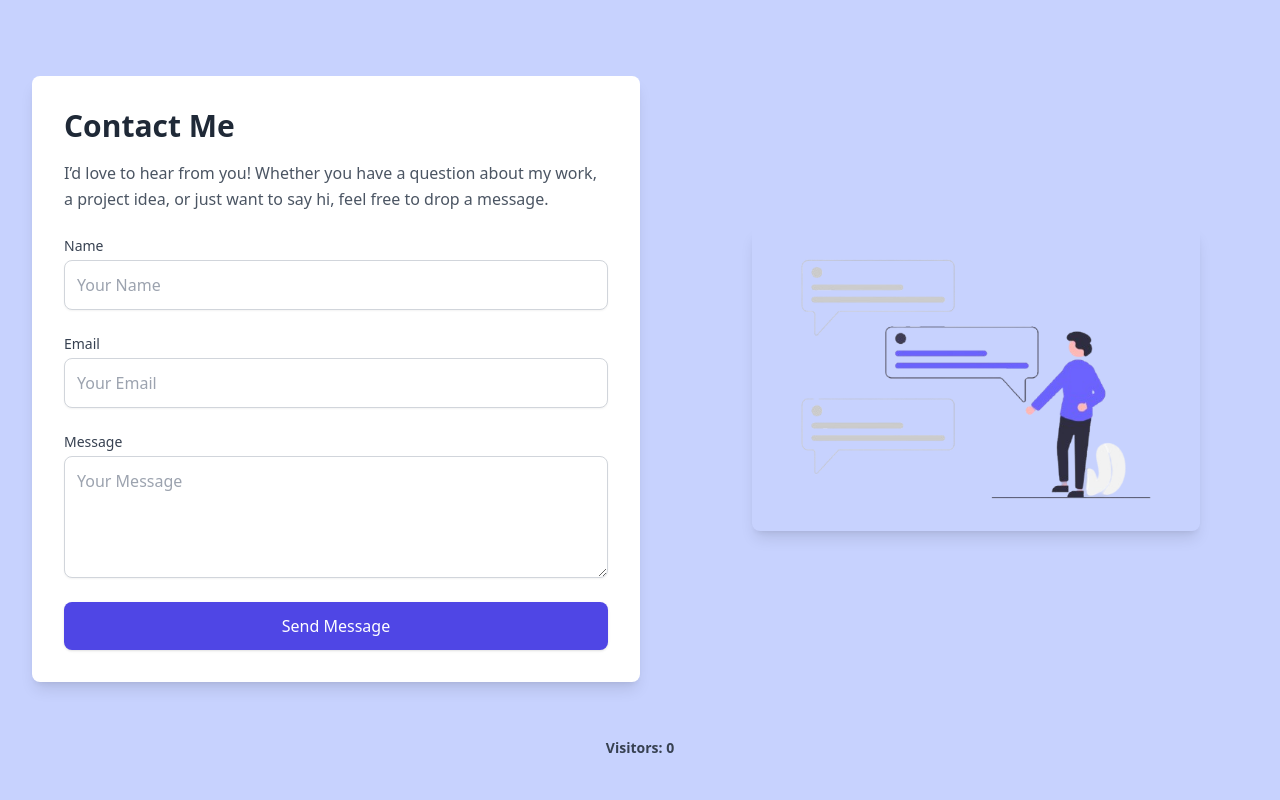
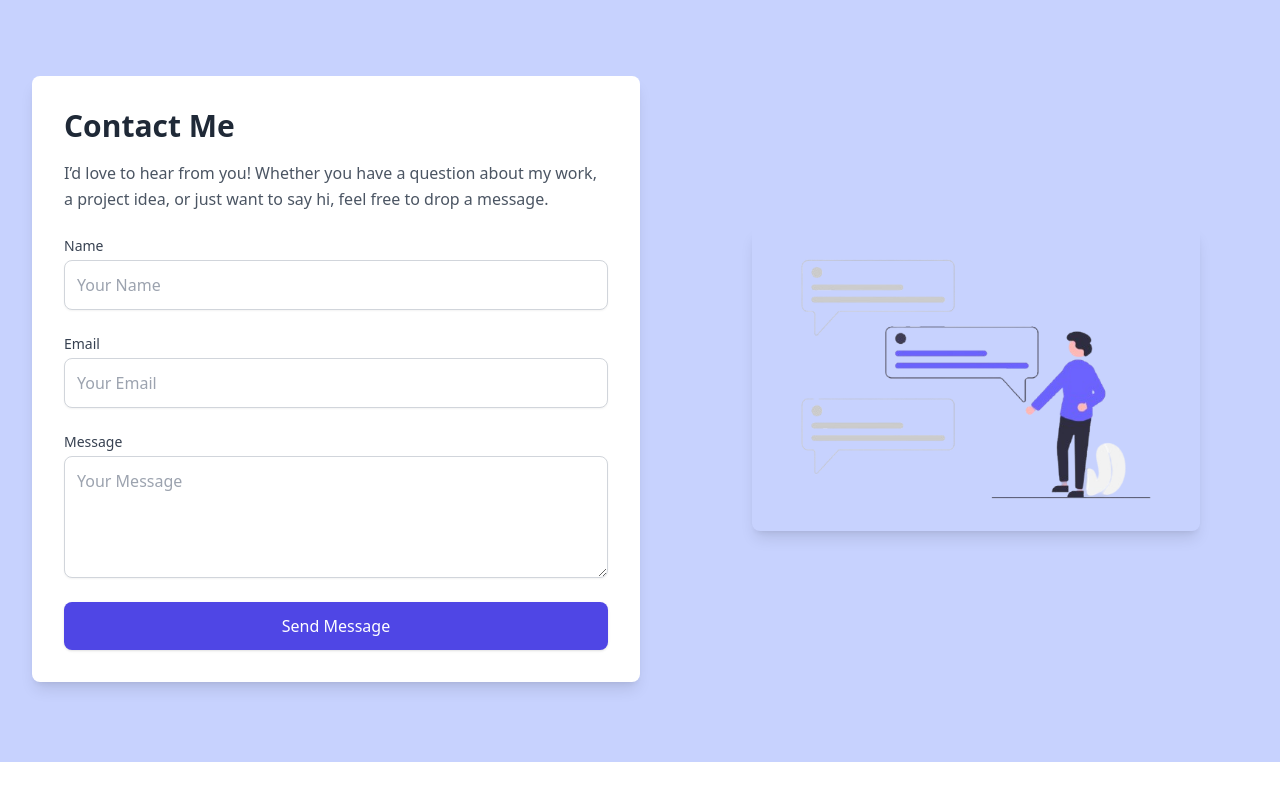
Before and after one commit to prasadkilaparthi/Portfolio, a React (Vite) app: page / in a window 1280 px wide. Shown: the part 2770-3570 px from the top of the page. After the commit the page ends 3532 px from the top, so only its background shows below. Built offline with nearby package versions, Linux system fonts and the light colour scheme; no server answers; what tailwindcss-motion would draw is missing.

Commit message:
removed visitors count

```diff
--- a/src/components/Contact.jsx
+++ b/src/components/Contact.jsx
@@ -3,7 +3,6 @@ import { useState } from "react";
 import { toast, ToastContainer } from "react-toastify";
 import "react-toastify/dist/ReactToastify.css";
 import contactme from "../assets/contactme.png";
-import VisitorCounter from "./Counter";
 
 const Contact = () => {
   const [formData, setFormData] = useState({
@@ -145,7 +144,6 @@ const Contact = () => {
           />
         </div>
       </div>
-      <VisitorCounter />
     </section>
   );
 };
--- a/src/components/Counter.jsx
+++ /dev/null
@@ -1,25 +0,0 @@
-import React, { useEffect, useState } from "react";
-
-const VisitorCounter = () => {
-  const [count, setCount] = useState(0);
-
-  useEffect(() => {
-    fetch(
-      "https://api.countapi.xyz/hit/portfolio-omega-kohl-97.vercel.app/visits"
-    )
-      .then((response) => response.json())
-      .then((data) => setCount(data.value))
-      .catch((error) => console.error("Error fetching visitor count:", error));
-  }, []);
-
-  return (
-    <div className="flex text-gray-700 text-sm border-lg py-4 md:py-2 md:px-1 px-2 items-center ">
-      <span className="flex-1 font-bold text-center w-10 rounded-lg mb-0 mt-12">
-        {" "}
-        Visitors: {count}
-      </span>
-    </div>
-  );
-};
-
-export default VisitorCounter;
```
